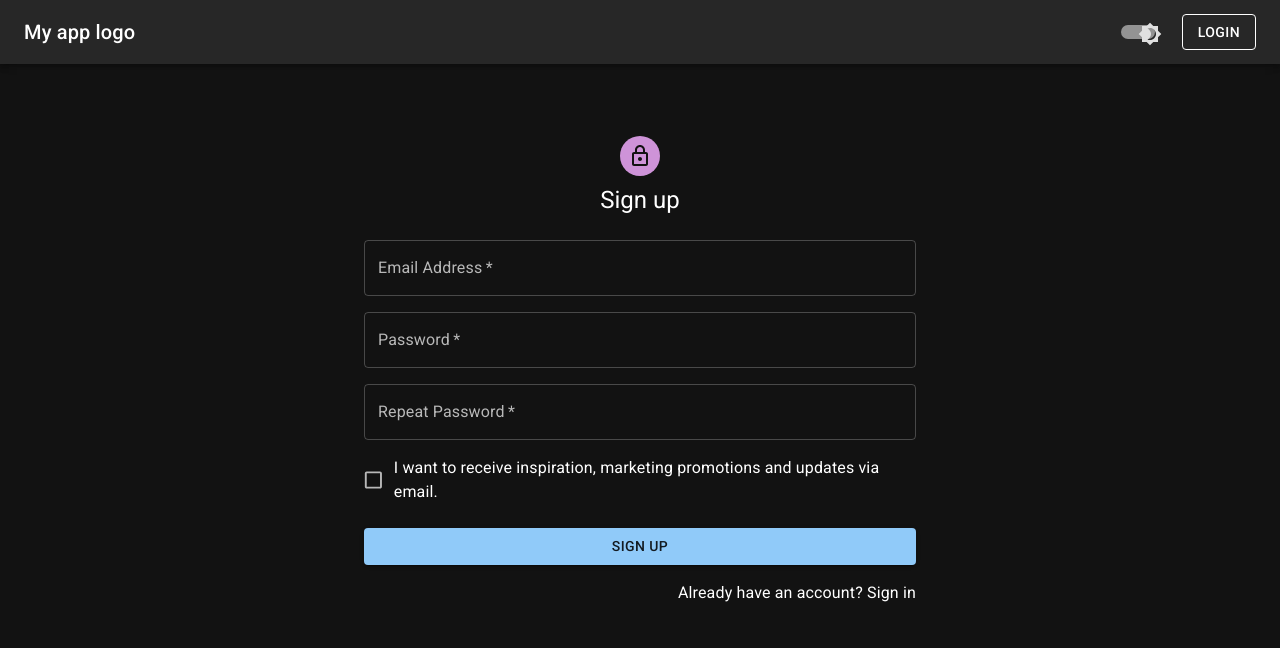
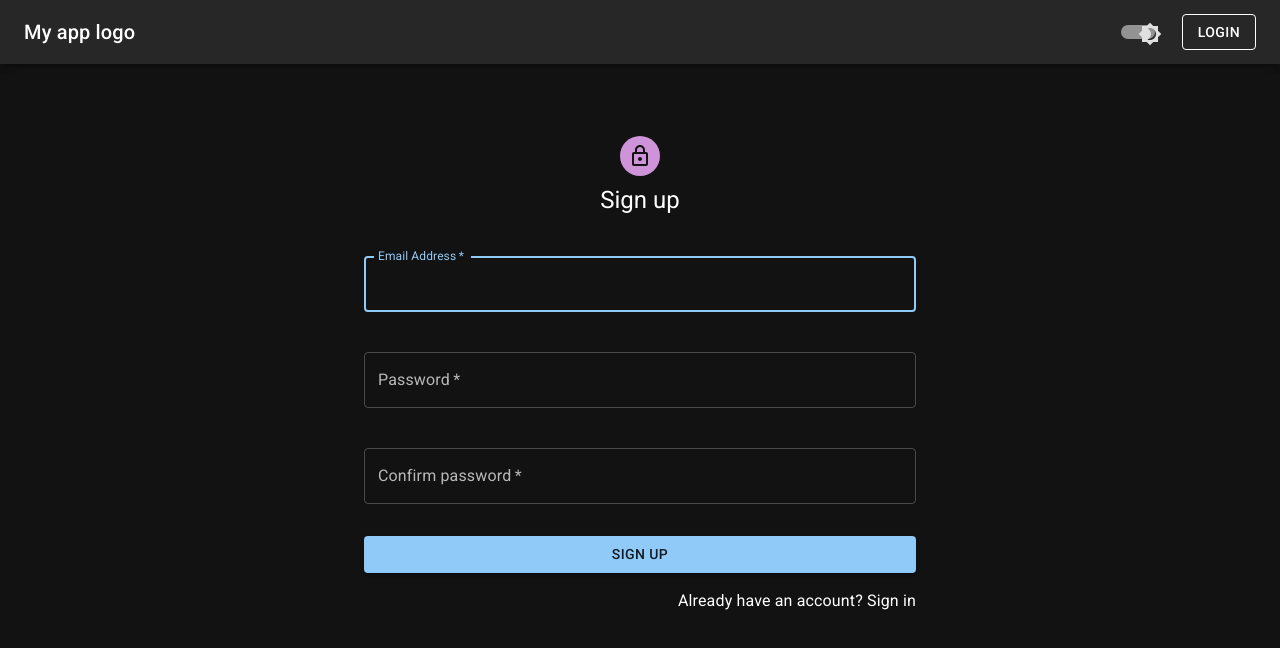
Before and after one commit to serjo96/react_blueprint, a React (Create React App) app: page /sign-up in a window 1280 px wide. Shown: the top 648 px of the page. Built offline with nearby package versions, Linux system fonts and the light colour scheme.

Commit message:
Added register form validation

```diff
--- a/src/features/auth/copmonents/register-form.tsx
+++ b/src/features/auth/copmonents/register-form.tsx
@@ -4,37 +4,66 @@ import React, { SyntheticEvent, useState } from 'react';
 import {Link} from "react-router-dom";
 
 import { useAuth } from '~/features/auth/cotext/useAuth';
-import registerSchema from '~/features/auth/copmonents/validtionRegister';
+import {registrationValidationSchema} from "~/features/auth/validation/auth-validation";
+import Joi from "joi";
+import {eventEmitter} from "~/utils/eventEmitter";
+import {NotificationStatus} from "~/components/NotificationWrapper";
+
+type FormErrorsState = {
+  email: string;
+  password: string;
+  confirmPassword: string;
+  [key: string]: string | boolean;
+}
 
 const RegistrationForm = () => {
   const { register } = useAuth();
   const [formData, setFormData] = useState({
-    username: '',
     password: '',
-    repeatPassword: '',
+    confirmPassword: '',
     email: ''
   });
-  const [errors, setErrors] = useState({});
+  const [errors, setErrors] = useState<Partial<FormErrorsState>>({});
 
  /* const handleChange = (event: SyntheticEvent) => {
     setFormData({ ...formData, [event.target.name]: event.target.value });
   };*/
 
-  const handleSubmit = (event: SyntheticEvent) => {
+  const handleSubmit = async (event: SyntheticEvent) => {
     event.preventDefault();
-    const { error } = registerSchema.validate(formData, { abortEarly: false });
+    try {
+      const value = await registrationValidationSchema.validateAsync(formData, { abortEarly: false });
+      setErrors({});
+      await register(value);
+      eventEmitter.emit(
+        'notification',
+        {
+          message: 'The email with confirm registration was sent on your mail.',
+          type: NotificationStatus.SUCCESS
+        });
+      // navigate('/calendar');
+    } catch (error) {
+      if (error instanceof Joi.ValidationError) {
+        const errorMessages = error.details.reduce((acc, detail) => {
+          const key = detail.path[0] as keyof FormErrorsState;
+          acc[key] = detail.message;
+          return acc;
+        }, {} as FormErrorsState);
+        setErrors(errorMessages);
+      } else {
+        // Here you can handle errors from the API
+      }
+    }
+  };
 
-    if (error) {
-      const errorMessages: {[key: string]: string} = {};
-      error.details.forEach(detail => {
-        errorMessages[detail.path[0]] = detail.message;
-      });
-      setErrors(errorMessages);
-      return;
-    }
+  const handleChange = (e: React.ChangeEvent<HTMLInputElement>) => {
+    const { name, value } = e.target;
+    setFormData({
+      ...formData,
+      [name]: value,
+    });
+  };
 
-    // register(userData);
-  };
 
   return (
 
@@ -42,40 +71,48 @@ const RegistrationForm = () => {
           <Grid container spacing={2}>
             <Grid item xs={12}>
               <TextField
+                margin="normal"
                 required
                 fullWidth
                 id="email"
                 label="Email Address"
                 name="email"
                 autoComplete="email"
+                autoFocus
+                value={formData.email}
+                onChange={handleChange}
+                error={!!errors.email}
+                helperText={errors.email}
               />
             </Grid>
             <Grid item xs={12}>
               <TextField
+                margin="normal"
                 required
                 fullWidth
                 name="password"
                 label="Password"
                 type="password"
                 id="password"
-                autoComplete="new-password"
+                value={formData.password}
+                onChange={handleChange}
+                error={Boolean(errors.password)}
+                helperText={errors.password || ''}
               />
             </Grid>
             <Grid item xs={12}>
               <TextField
+                margin="normal"
                 required
                 fullWidth
-                name="repeatPassword"
-                label="Repeat Password"
+                name="confirmPassword"
+                label="Confirm password"
                 type="password"
-                id="repeat-password"
-                autoComplete="repeat-password"
-              />
-            </Grid>
-            <Grid item xs={12}>
-              <FormControlLabel
-                control={<Checkbox value="allowExtraEmails" color="primary" />}
-                label="I want to receive inspiration, marketing promotions and updates via email."
+                id="confirmPassword"
+                value={formData.confirmPassword}
+                onChange={handleChange}
+                error={Boolean(errors.confirmPassword)}
+                helperText={errors.confirmPassword || ''}
               />
             </Grid>
           </Grid>
```
